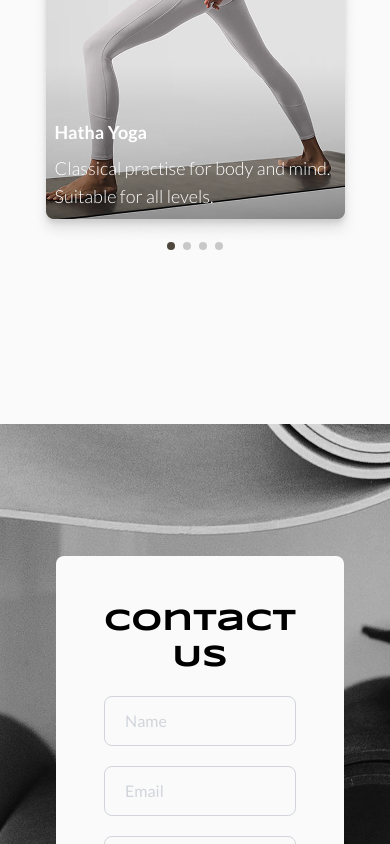
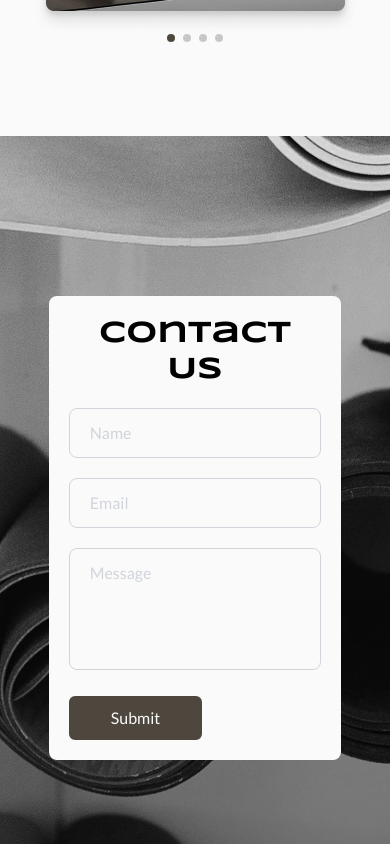
Before and after one commit to polyrakovich/fitess-app, a React (Vite) app: page / in a window 390 px wide. Shown: the part 4140-4984 px from the top of the page. Built offline with nearby package versions, Linux system fonts and the light colour scheme.

Commit message:
edited styles

```diff
--- a/src/App.tsx
+++ b/src/App.tsx
@@ -2,7 +2,7 @@ import NavBar from "@/components/nav";
 import Home from "@/components/Home";
 import Benefits from "@/components/Benefits";
 import OurClasses from "@/components/OurClasses";
-import ContactUs from "@/components/contact";
+import ContactUs from "@/components/ContactUs";
 import Footer from "@/components/Footer";
 
 function App() {
--- a/src/components/Benefits/index.tsx
+++ b/src/components/Benefits/index.tsx
@@ -34,7 +34,7 @@ const Benefits = () => {
 				{...baseMotion}
 				transition={{ duration: 0.5 }}
 				variants={slideUp}
-				className="md:flex-col items-center justify-between gap-20 mt-12 md:mt-28"
+				className="md:flex-col items-center justify-between gap-20 md:mt-20"
 			>
 				<motion.div
 					{...baseMotion}
--- a/src/components/contact/index.tsx
+++ b/src/components/ContactUs/index.tsx
@@ -27,9 +27,9 @@ const ContactUs = () => {
 	return (
 		<section
 			id="contactUs"
-			className="flex-center px-50 bg-[url(/images/contact-bg.png)] bg-cover min-h-[784px]"
+			className="flex-center xl:px-50 bg-[url(/images/contact-bg.png)] bg-cover min-h-[784px]"
 		>
-			<div className="xl:flex xl:gap-10 p-12 bg-neutral-50 rounded-lg">
+			<div className="xl:flex xl:gap-10 xl:w-auto w-3/4 xl:p-12 p-5 rounded-lg bg-neutral-50 ">
 				<div className="flex flex-col justify-between xl:flex-1">
 					<div className="flex flex-col gap-3">
 						<Heading>Contact Us</Heading>
--- a/src/components/OurClasses/index.tsx
+++ b/src/components/OurClasses/index.tsx
@@ -5,7 +5,7 @@ import { baseMotion, slideUp } from "@/utils/motionPresets.ts";
 
 const OurClasses = () => {
 	return (
-		<section id="ourClasses" className="w-full bg-neutral-50 py-40">
+		<section id="ourClasses" className="w-full bg-neutral-50 pb-20">
 			<motion.div
 				{...baseMotion}
 				transition={{ duration: 0.5 }}
```
